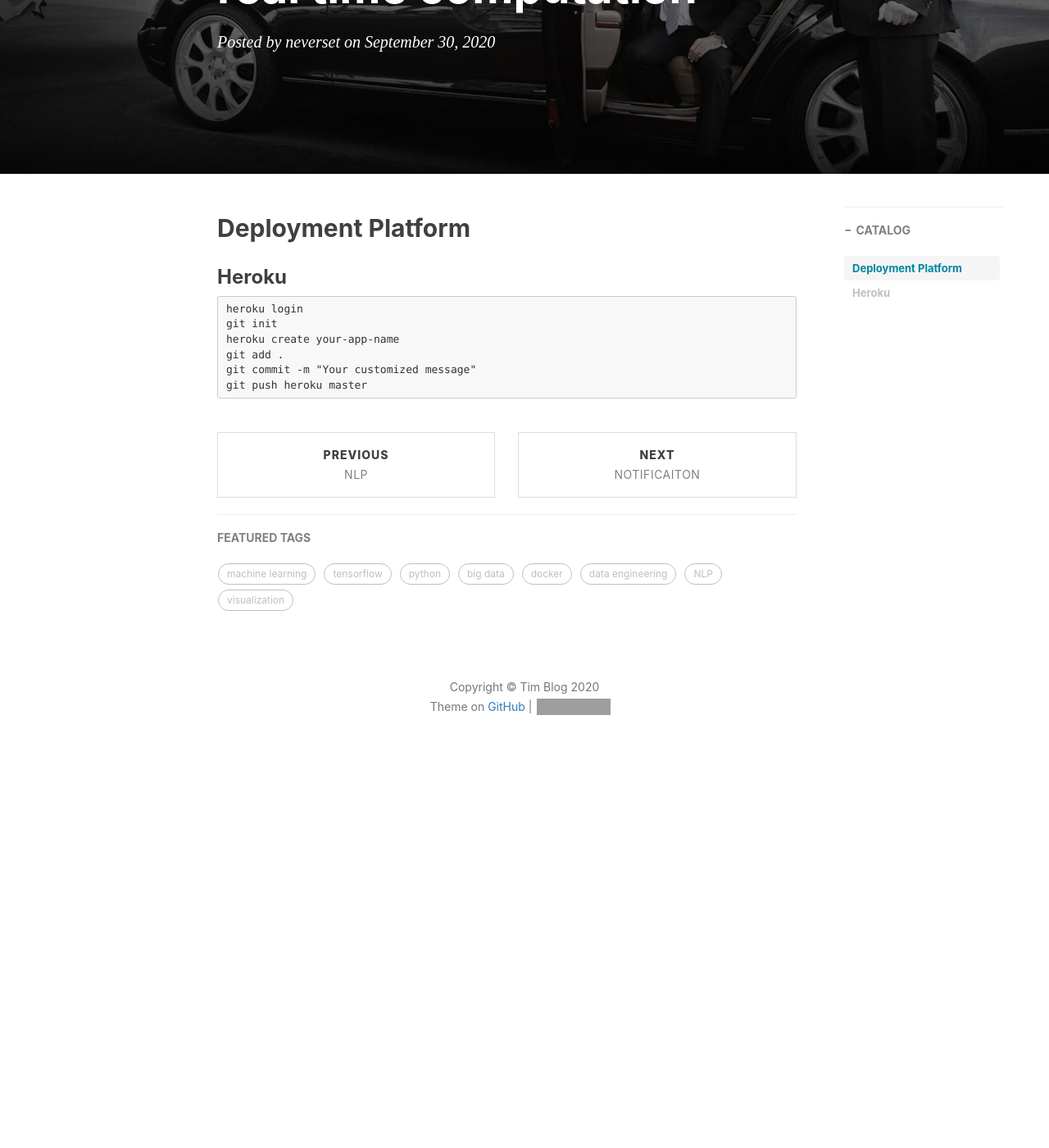
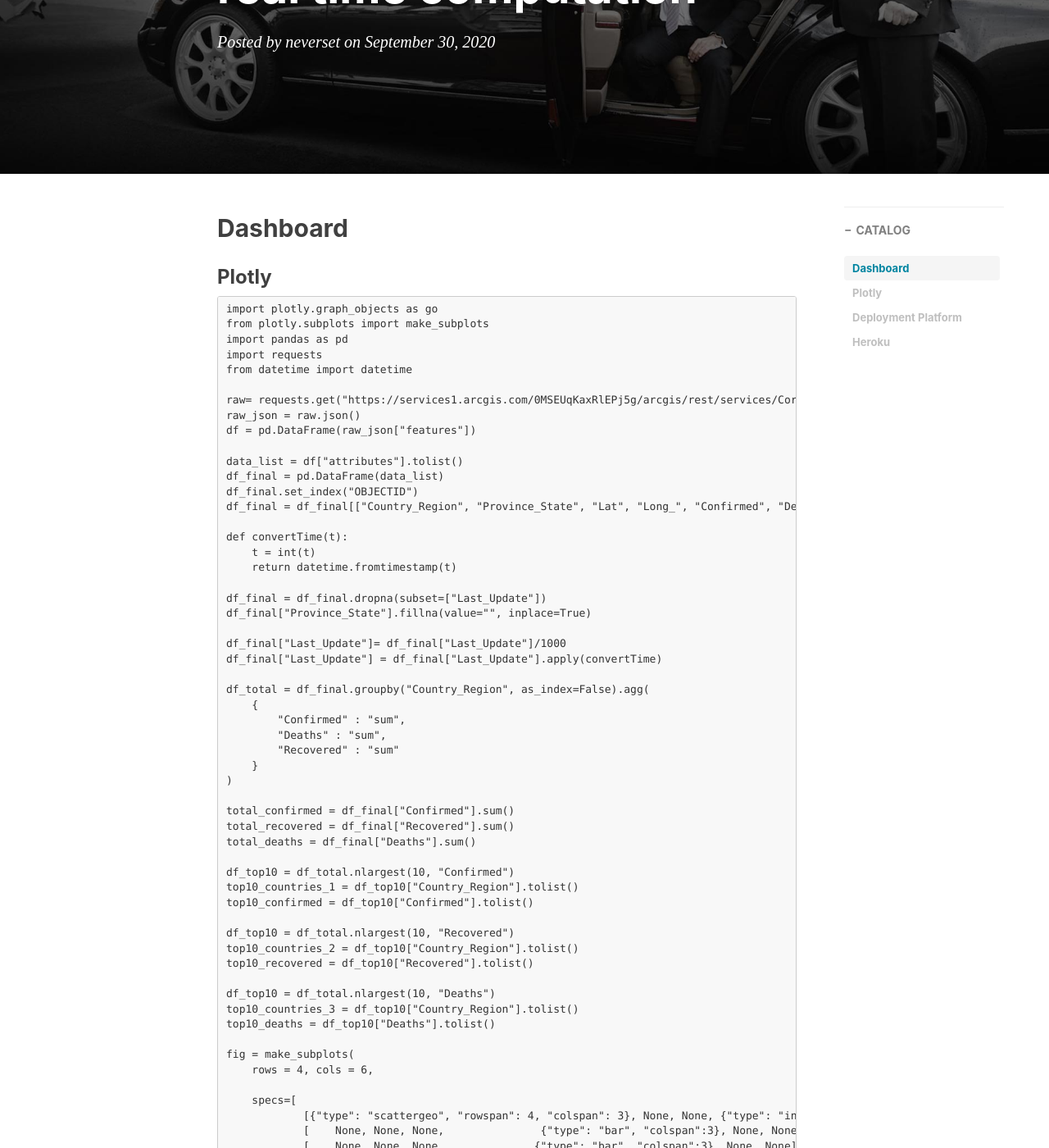
Before and after one commit to neverset123/YWHome, a Jekyll site: the page built from _posts/2020-09-30-Real Time Computation.md, in a window 1280 px wide and 1400 px high, scrolled down 245 px. Shown: the whole window at 82% size. Built offline with Jekyll 4.4.1, drawn with Linux system fonts in a browser that asks for light colours; nearby versions of some CDN libraries; comment, search, counter and statistics services are not loaded; before the commit the page ends 1211 px from its top, so only the background shows below that; some of the changed text lies outside the part shown; grey boxes are pictures that could not be loaded.

Commit message:
Dashboard

```diff
--- a/_posts/2020-09-30-Real Time Computation.md
+++ b/_posts/2020-09-30-Real Time Computation.md
@@ -10,6 +10,192 @@
     - python
 ---
 
+## Dashboard
+### Plotly
+
+    import plotly.graph_objects as go
+    from plotly.subplots import make_subplots
+    import pandas as pd
+    import requests
+    from datetime import datetime
+
+    raw= requests.get("https://services1.arcgis.com/0MSEUqKaxRlEPj5g/arcgis/rest/services/Coronavirus_2019_nCoV_Cases/FeatureServer/1/query?where=1%3D1&outFields=*&outSR=4326&f=json")
+    raw_json = raw.json()
+    df = pd.DataFrame(raw_json["features"])
+
+    data_list = df["attributes"].tolist()
+    df_final = pd.DataFrame(data_list)
+    df_final.set_index("OBJECTID")
+    df_final = df_final[["Country_Region", "Province_State", "Lat", "Long_", "Confirmed", "Deaths", "Recovered", "Last_Update"]]
+
+    def convertTime(t):
+        t = int(t)
+        return datetime.fromtimestamp(t)
+
+    df_final = df_final.dropna(subset=["Last_Update"])
+    df_final["Province_State"].fillna(value="", inplace=True)
+
+    df_final["Last_Update"]= df_final["Last_Update"]/1000
+    df_final["Last_Update"] = df_final["Last_Update"].apply(convertTime)
+
+    df_total = df_final.groupby("Country_Region", as_index=False).agg(
+        {
+            "Confirmed" : "sum",
+            "Deaths" : "sum",
+            "Recovered" : "sum"
+        }
+    )
+
+    total_confirmed = df_final["Confirmed"].sum()
+    total_recovered = df_final["Recovered"].sum()
+    total_deaths = df_final["Deaths"].sum()
+
+    df_top10 = df_total.nlargest(10, "Confirmed")
+    top10_countries_1 = df_top10["Country_Region"].tolist()
+    top10_confirmed = df_top10["Confirmed"].tolist()
+
+    df_top10 = df_total.nlargest(10, "Recovered")
+    top10_countries_2 = df_top10["Country_Region"].tolist()
+    top10_recovered = df_top10["Recovered"].tolist()
+
+    df_top10 = df_total.nlargest(10, "Deaths")
+    top10_countries_3 = df_top10["Country_Region"].tolist()
+    top10_deaths = df_top10["Deaths"].tolist()
+
+    fig = make_subplots(
+        rows = 4, cols = 6,
+
+        specs=[
+                [{"type": "scattergeo", "rowspan": 4, "colspan": 3}, None, None, {"type": "indicator"}, {"type": "indicator"}, {"type": "indicator"} ],
+                [    None, None, None,               {"type": "bar", "colspan":3}, None, None],
+                [    None, None, None,              {"type": "bar", "colspan":3}, None, None],
+                [    None, None, None,               {"type": "bar", "colspan":3}, None, None],
+            ]
+    )
+
+
+    message = df_final["Country_Region"] + " " + df_final["Province_State"] + "<br>"
+    message += "Confirmed: " + df_final["Confirmed"].astype(str) + "<br>"
+    message += "Deaths: " + df_final["Deaths"].astype(str) + "<br>"
+    message += "Recovered: " + df_final["Recovered"].astype(str) + "<br>"
+    message += "Last updated: " + df_final["Last_Update"].astype(str)
+    df_final["text"] = message
+
+    fig.add_trace(
+        go.Scattergeo(
+            locationmode = "country names",
+            lon = df_final["Long_"],
+            lat = df_final["Lat"],
+            hovertext = df_final["text"],
+            showlegend=False,
+            marker = dict(
+                size = 10,
+                opacity = 0.8,
+                reversescale = True,
+                autocolorscale = True,
+                symbol = 'square',
+                line = dict(
+                    width=1,
+                    color='rgba(102, 102, 102)'
+                ),
+                cmin = 0,
+                color = df_final['Confirmed'],
+                cmax = df_final['Confirmed'].max(),
+                colorbar_title="Confirmed Cases<br>Latest Update",
+                colorbar_x = -0.05
+            )
+
+        ),
+
+        row=1, col=1
+    )
+
+    fig.add_trace(
+        go.Indicator(
+            mode="number",
+            value=total_confirmed,
+            title="Confirmed Cases",
+        ),
+        row=1, col=4
+    )
+
+    fig.add_trace(
+        go.Indicator(
+            mode="number",
+            value=total_recovered,
+            title="Recovered Cases",
+        ),
+        row=1, col=5
+    )
+
+    fig.add_trace(
+        go.Indicator(
+            mode="number",
+            value=total_deaths,
+            title="Deaths Cases",
+        ),
+        row=1, col=6
+    )
+
+    fig.add_trace(
+        go.Bar(
+            x=top10_countries_1,
+            y=top10_confirmed,
+            name= "Confirmed Cases",
+            marker=dict(color="Yellow"),
+            showlegend=True,
+        ),
+        row=2, col=4
+    )
+
+    fig.add_trace(
+        go.Bar(
+            x=top10_countries_2,
+            y=top10_recovered,
+            name= "Recovered Cases",
+            marker=dict(color="Green"),
+            showlegend=True),
+        row=3, col=4
+    )
+
+    fig.add_trace(
+        go.Bar(
+            x=top10_countries_3,
+            y=top10_deaths,
+            name= "Deaths Cases",
+            marker=dict(color="crimson"),
+            showlegend=True),
+        row=4, col=4
+    )
+
+
+    fig.update_layout(
+        template="plotly_dark",
+        title = "Global COVID-19 Cases (Last Updated: " + str(df_final["Last_Update"][0]) + ")",
+        showlegend=True,
+        legend_orientation="h",
+        legend=dict(x=0.65, y=0.8),
+        geo = dict(
+                projection_type="orthographic",
+                showcoastlines=True,
+                landcolor="white",
+                showland= True,
+                showocean = True,
+                lakecolor="LightBlue"
+        ),
+
+        annotations=[
+            dict(
+                text="Source: https://bit.ly/3aEzxjK",
+                showarrow=False,
+                xref="paper",
+                yref="paper",
+                x=0.35,
+                y=0)
+        ]
+    )
+
+    fig.write_html('first_figure.html', auto_open=True)
 
 ## Deployment Platform
 ### Heroku
```
